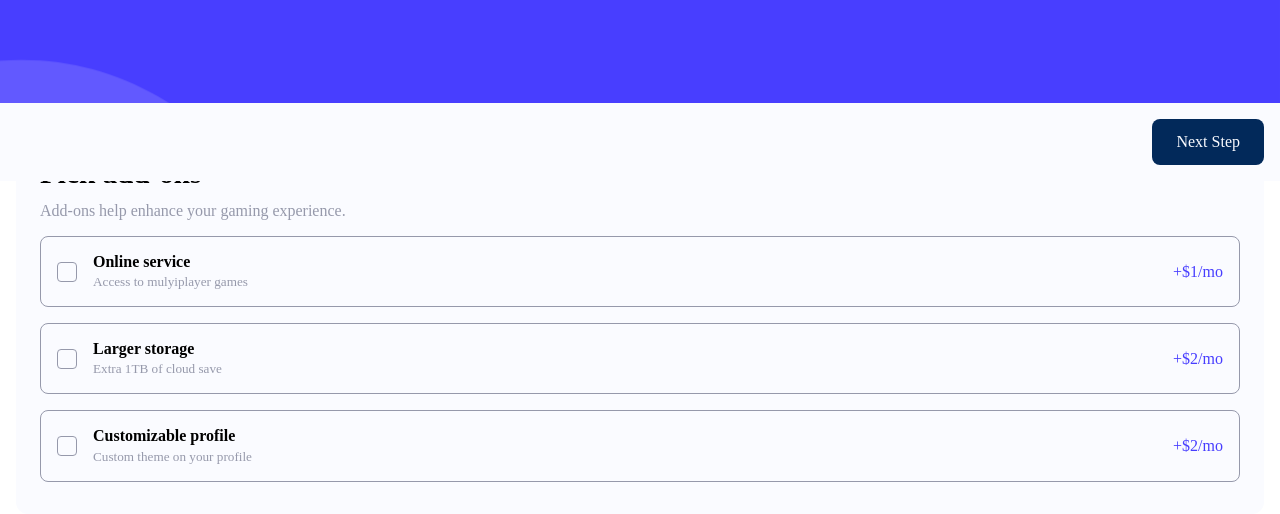
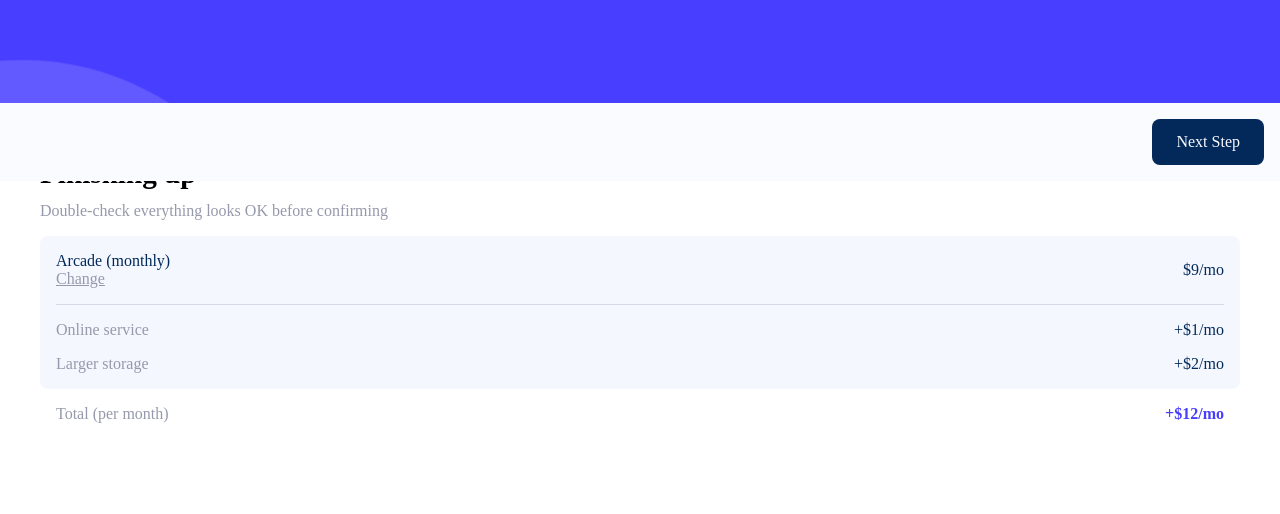
Before and after one commit to danielcaze/multi-step-form, a React (Vite) app: page / in a window 1280 px wide. Shown: the part 619-1133 px from the top of the page. After the commit the page ends 1090 px from the top, so only its background shows below. Built offline with nearby package versions, Linux system fonts and the light colour scheme.

Commit message:
feat: Component fourthstep

```diff
--- a/src/App.tsx
+++ b/src/App.tsx
@@ -3,6 +3,7 @@ import { useTheme } from 'styled-components'
 import { Box } from './components/Box'
 import { FirstStep } from './components/FirstStep'
 import { Footer } from './components/Footer'
+import { FourthStep } from './components/FourthStep'
 import { SecondStep } from './components/SecondStep'
 import { Steps } from './components/Steps'
 import { ThirdStep } from './components/ThirdStep'
@@ -55,7 +56,8 @@ export function App() {
       <Box>
         {/* <FirstStep /> */}
         {/* <SecondStep /> */}
-        <ThirdStep />
+        {/* <ThirdStep /> */}
+        <FourthStep />
       </Box>
       <Footer
         currentIndex={currentStep}
--- a/src/components/Box.tsx
+++ b/src/components/Box.tsx
@@ -3,7 +3,7 @@ import styled from 'styled-components'
 
 const BoxContainer = styled.div`
   margin-inline: 1rem;
-  background-color: ${({ theme }) => theme.color.neutral.alabaster};
+  background-color: ${({ theme }) => theme.color.neutral.white};
   padding: 2rem 1.5rem;
   border-radius: 12px;
   margin-top: -4.5rem;
--- /dev/null
+++ b/src/components/FourthStep/index.tsx
@@ -0,0 +1,38 @@
+import { Header } from '../Header'
+import { FourthStepContainer, FourthStepContent } from './styles'
+
+export function FourthStep() {
+  return (
+    <>
+      <Header
+        title="Finishing up"
+        subtitle="Double-check everything looks OK before confirming"
+      />
+      <FourthStepContainer>
+        <FourthStepContent>
+          <div>
+            <div>
+              <span>Arcade &#40;monthly&#41;</span>
+              <button>Change</button>
+            </div>
+            <span>$9/mo</span>
+          </div>
+          <ul>
+            <li>
+              <span>Online service</span>
+              <span>+$1/mo</span>
+            </li>
+            <li>
+              <span>Larger storage</span>
+              <span>+$2/mo</span>
+            </li>
+          </ul>
+        </FourthStepContent>
+        <div>
+          <strong>Total &#40;per month&#41;</strong>
+          <strong>+$12/mo</strong>
+        </div>
+      </FourthStepContainer>
+    </>
+  )
+}
--- /dev/null
+++ b/src/components/FourthStep/styles.ts
@@ -0,0 +1,74 @@
+import { darken } from 'polished'
+import styled from 'styled-components'
+
+export const FourthStepContainer = styled.div`
+  div:last-child {
+    display: flex;
+    align-items: center;
+    justify-content: space-between;
+    padding: 1rem;
+
+    strong {
+      color: ${({ theme }) => theme.color.neutral['cool-gray']};
+      font-weight: 400;
+
+      &:last-child {
+        color: ${({ theme }) => theme.color.primary['purplish-blue']};
+        font-weight: 600;
+      }
+    }
+  }
+`
+
+export const FourthStepContent = styled.div`
+  background-color: ${({ theme }) =>
+    darken(0.01, theme.color.neutral.alabaster)};
+  padding: 1rem;
+  border-radius: 8px;
+
+  > div {
+    display: flex;
+    align-items: center;
+    justify-content: space-between;
+    margin-bottom: 1rem;
+
+    span {
+      color: ${({ theme }) => theme.color.primary['marine-blue']};
+      font-family: ${({ theme }) => theme.font.family.medium};
+    }
+
+    div {
+      display: flex;
+      flex-direction: column;
+      align-items: flex-start;
+
+      button {
+        font-family: ${({ theme }) => theme.font.family.medium};
+        color: ${({ theme }) => theme.color.neutral['cool-gray']};
+        text-decoration: underline;
+      }
+    }
+  }
+
+  div + ul {
+    border-top: 1px solid ${({ theme }) => theme.color.neutral['light-gray']};
+    list-style: none;
+
+    li {
+      display: flex;
+      align-items: center;
+      justify-content: space-between;
+      padding-top: 1rem;
+
+      span {
+        &:first-child {
+          color: ${({ theme }) => theme.color.neutral['cool-gray']};
+        }
+
+        &:last-child {
+          color: ${({ theme }) => theme.color.primary['marine-blue']};
+        }
+      }
+    }
+  }
+`
```
